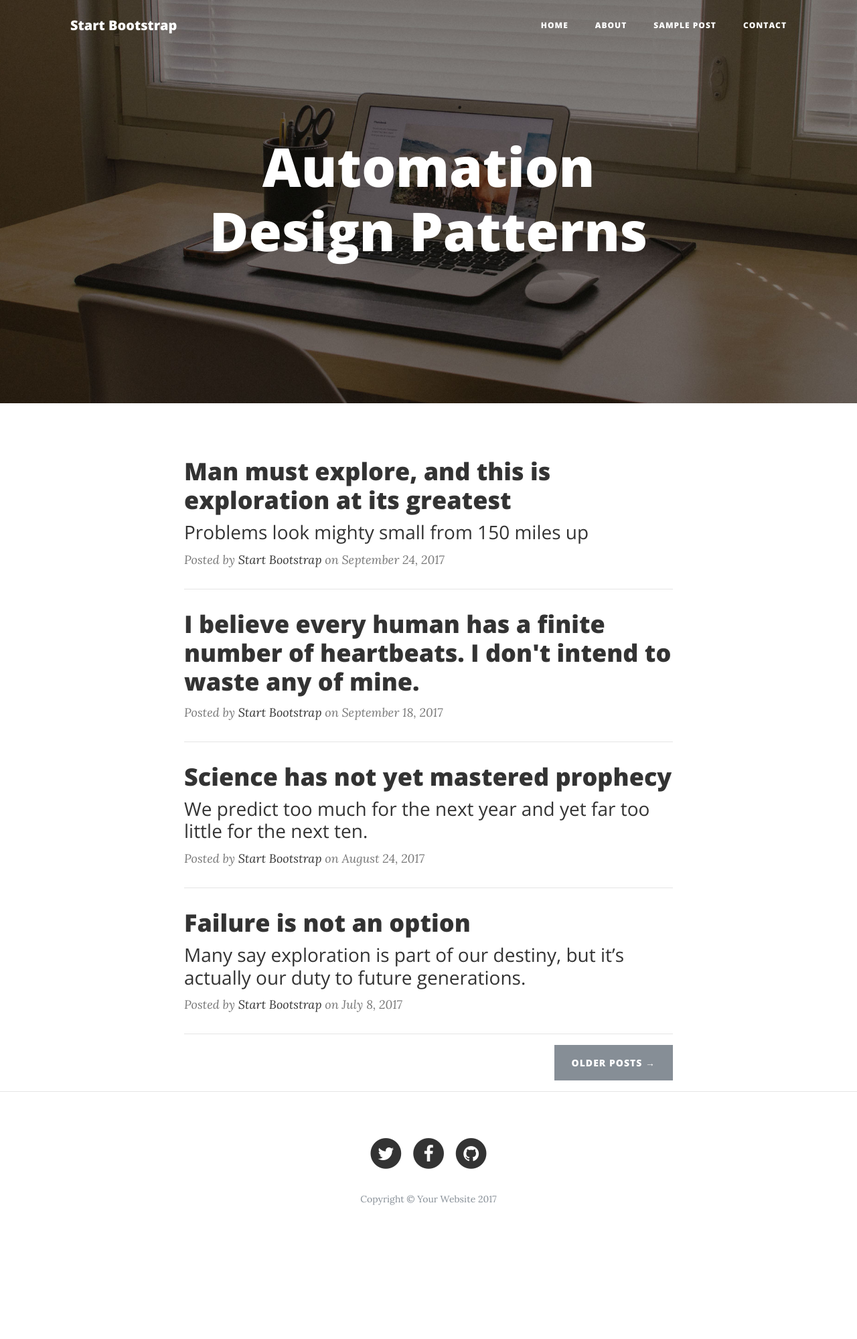
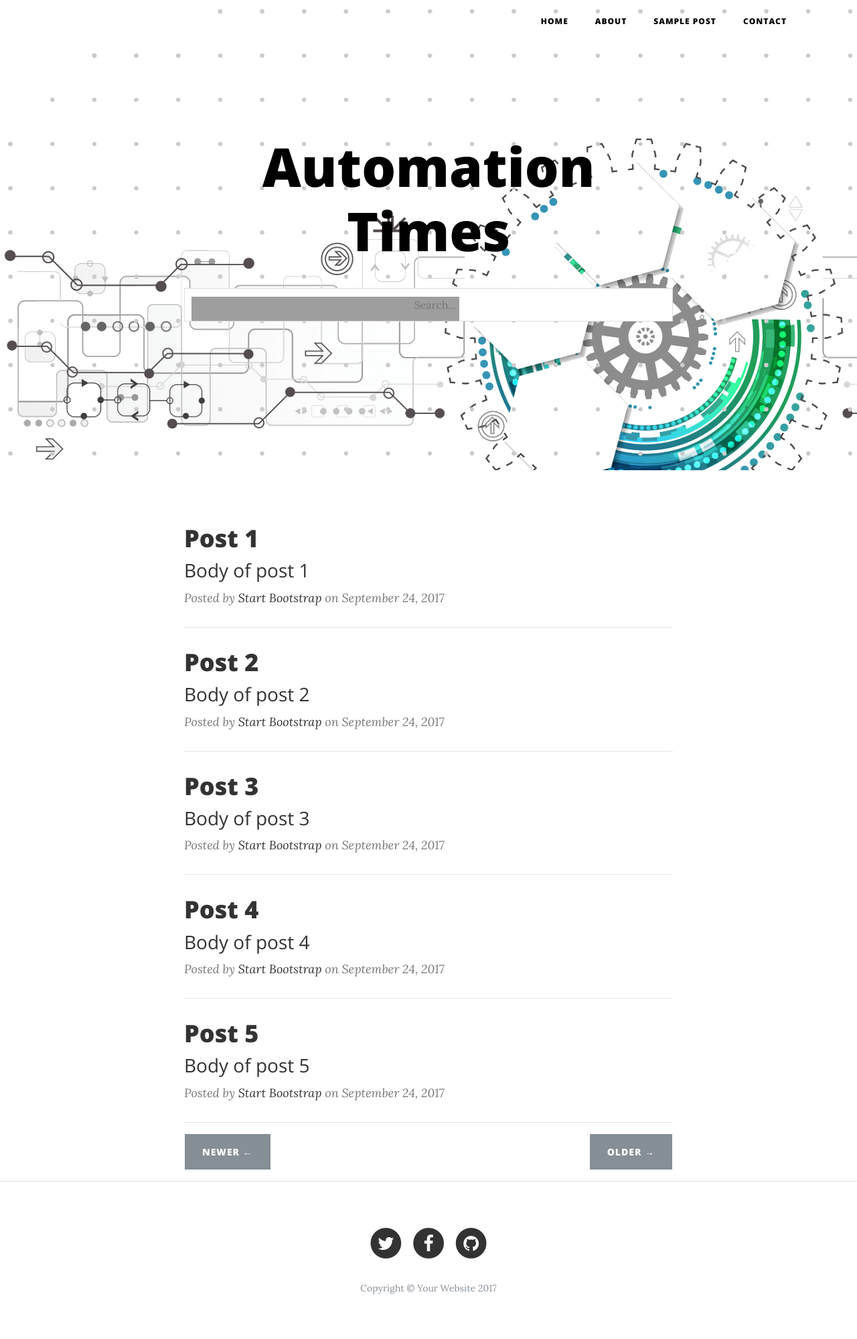
Before and after one commit to paulbodean88/automation-blog, a Django app: template automation_blog/blog/templates/index.html in a window 1280 px wide. Shown: the whole page at 67% size. Before the commit the page ends 1799 px from the top, so only its background shows below. Run offline with Django 3.2, Linux system fonts and the light colour scheme; the template is opened without the code that fills it: values that come from a table or form of the project are taken from there, others are empty; data comes from the database, SQL or seed files in the repository; both versions use the stored data as it was after the commit; some libraries are stand-ins or nearby versions; grey boxes are pictures that could not be loaded.

Commit message:
Description: added pagination and style from Paul

```diff
--- /dev/null
+++ b/automation_blog/blog/templates/header.html
@@ -0,0 +1,64 @@
+
+<html>
+<header class="masthead" style="background: url('/static/img/profile.png')">
+    <div class="container">
+        <div class="row">
+            <div class="col-lg-8 col-md-10 mx-auto">
+                <div class="site-heading" style="color:black;">
+                    <h1>Automation Times</h1>
+                    <br>
+                    <!DOCTYPE html>
+                    <html>
+                    <head>
+                        <style>
+    * {
+      box-sizing: border-box;
+    }
+
+    #myInput {
+      background-image: url('/css/searchicon.png');
+      background-position: 10px 12px;
+      background-repeat: no-repeat;
+      width: 100%;
+      font-size: 16px;
+      padding: 12px 20px 12px 40px;
+      border: 1px solid #ddd;
+      margin-bottom: 12px;
+      text-align:center;
+    }
+
+    #myUL {
+      list-style-type: none;
+      padding: 0;
+      margin: 0;
+    }
+
+    #myUL li a {
+      border: 1px solid #ddd;
+      margin-top: -1px; /* Prevent double borders */
+      background-color: #f6f6f6;
+      padding: 12px;
+      text-decoration: none;
+      font-size: 18px;
+      color: black;
+      display: block
+    }
+
+    #myUL li a:hover:not(.header) {
+      background-color: #eee;
+    }
+
+
+                        </style>
+                    </head>
+                    <body>
+                    <input type="text" id="myInput" onkeyup="myFunction()" placeholder="Search..." title="Type">
+                    </body>
+                    </html>
+                    <span class="subheading"></span>
+                </div>
+            </div>
+        </div>
+    </div>
+</header>
+</html>
--- a/automation_blog/blog/templates/index.html
+++ b/automation_blog/blog/templates/index.html
@@ -9,7 +9,7 @@
     <meta name="description" content="">
     <meta name="author" content="">
 
-    <title>Clean Blog - Start Bootstrap Theme</title>
+    <title>Automation Blog</title>
 
     <!-- Bootstrap core CSS -->
     <link href="{% static 'vendor/bootstrap/css/bootstrap.min.css' %}" rel="stylesheet">
@@ -29,7 +29,6 @@
     <!-- Navigation -->
     <nav class="navbar navbar-expand-lg navbar-light fixed-top" id="mainNav">
       <div class="container">
-        <a class="navbar-brand" href="index.html">Start Bootstrap</a>
         <button class="navbar-toggler navbar-toggler-right" type="button" data-toggle="collapse" data-target="#navbarResponsive" aria-controls="navbarResponsive" aria-expanded="false" aria-label="Toggle navigation">
           Menu
           <i class="fa fa-bars"></i>
@@ -37,16 +36,16 @@
         <div class="collapse navbar-collapse" id="navbarResponsive">
           <ul class="navbar-nav ml-auto">
             <li class="nav-item">
-              <a class="nav-link" href="index.html">Home</a>
+              <a class="nav-link" href="index.html" style="color:black;">Home</a>
             </li>
             <li class="nav-item">
-              <a class="nav-link" href="about.html">About</a>
+              <a class="nav-link" href="about.html" style="color:black;">About</a>
             </li>
             <li class="nav-item">
-              <a class="nav-link" href="post.html">Sample Post</a>
+              <a class="nav-link" href="post.html" style="color:black;">Sample Post</a>
             </li>
             <li class="nav-item">
-              <a class="nav-link" href="contact.html">Contact</a>
+              <a class="nav-link" href="contact.html" style="color:black;">Contact</a>
             </li>
           </ul>
         </div>
@@ -54,84 +53,14 @@
     </nav>
 
     <!-- Page Header -->
-    <header class="masthead" style="background-image: url('blog/static/img/home-bg.jpg')">
-      <div class="container">
-        <div class="row">
-          <div class="col-lg-8 col-md-10 mx-auto">
-            <div class="site-heading">
-              <h1>Automation Design Patterns</h1>
-              <span class="subheading"></span>
-            </div>
-          </div>
-        </div>
-      </div>
-    </header>
+    {% block header_content %}
+        {% include "header.html" %}
+    {% endblock %}
 
     <!-- Main Content -->
-    <div class="container">
-      <div class="row">
-        <div class="col-lg-8 col-md-10 mx-auto">
-          <div class="post-preview">
-            <a href="post.html">
-              <h2 class="post-title">
-                Man must explore, and this is exploration at its greatest
-              </h2>
-              <h3 class="post-subtitle">
-                Problems look mighty small from 150 miles up
-              </h3>
-            </a>
-            <p class="post-meta">Posted by
-              <a href="#">Start Bootstrap</a>
-              on September 24, 2017</p>
-          </div>
-          <hr>
-          <div class="post-preview">
-            <a href="post.html">
-              <h2 class="post-title">
-                I believe every human has a finite number of heartbeats. I don't intend to waste any of mine.
-              </h2>
-            </a>
-            <p class="post-meta">Posted by
-              <a href="#">Start Bootstrap</a>
-              on September 18, 2017</p>
-          </div>
-          <hr>
-          <div class="post-preview">
-            <a href="post.html">
-              <h2 class="post-title">
-                Science has not yet mastered prophecy
-              </h2>
-              <h3 class="post-subtitle">
-                We predict too much for the next year and yet far too little for the next ten.
-              </h3>
-            </a>
-            <p class="post-meta">Posted by
-              <a href="#">Start Bootstrap</a>
-              on August 24, 2017</p>
-          </div>
-          <hr>
-          <div class="post-preview">
-            <a href="post.html">
-              <h2 class="post-title">
-                Failure is not an option
-              </h2>
-              <h3 class="post-subtitle">
-                Many say exploration is part of our destiny, but it’s actually our duty to future generations.
-              </h3>
-            </a>
-            <p class="post-meta">Posted by
-              <a href="#">Start Bootstrap</a>
-              on July 8, 2017</p>
-          </div>
-          <hr>
-          <!-- Pager -->
-          <div class="clearfix">
-            <a class="btn btn-secondary float-right" href="#">Older Posts &rarr;</a>
-          </div>
-        </div>
-      </div>
-    </div>
-
+    {% block main_content %}
+      {% include "main_content.html" %}
+    {% endblock %}
     <hr>
 
     <!-- Footer -->
--- /dev/null
+++ b/automation_blog/blog/templates/main_content.html
@@ -0,0 +1,44 @@
+<html>
+<div class="container">
+    <div class="row">
+        <div class="col-lg-8 col-md-10 mx-auto">
+            {% for post in posts %}
+                <div class="post-preview">
+                    <a href="post.html">
+                        <h2 class="post-title">
+                            {{post.title}}
+                        </h2>
+                        <h3 class="post-subtitle">
+                            {{post.body}}
+                        </h3>
+                    </a>
+                    <p class="post-meta">Posted by
+                        <a href="#">Start Bootstrap</a>
+                        on September 24, 2017</p>
+                </div>
+                <hr>
+            {% endfor %}
+            <!-- Pager -->
+            <table style="width: 100%;">
+                <tr style="width: 0;">
+                    <td class="float-left">
+                        <div class="clearfix">
+                            {% if not next_page == 1 %}
+                                <a class="btn btn-secondary float-left" href="{{prev_page}}">Newer &larr;</a>
+                            {% endif %}
+                        </div>
+                    </td>
+                    <td class="float-right">
+                        <div class="clearfix">
+                            {% if not next_page == -1 %}
+                                <a class="btn btn-secondary float-right" href="{{next_page}}">Older &rarr;</a>
+                            {% endif %}
+                        </div>
+                    </td>
+                </tr>
+            </table>
+        </div>
+    </div>
+</div>
+
+</html>
--- /dev/null
+++ b/automation_blog/blog/templates/pager.html
@@ -0,0 +1,3 @@
+<html>
+
+</html>
--- a/automation_blog/blog/urls.py
+++ b/automation_blog/blog/urls.py
@@ -3,5 +3,6 @@ from . import views
 
 urlpatterns = [
     url(r'^index', views.index, name='index'),
-    url(r'^home', views.home, name='home'),
+    # url(r'^home', views.home, name='index1'),
+    url(r'^home(/[0-9]*)+/', views.home, name='home'),
 ]
```
Also changed, not shown: automation_blog/blog/views.py (+27 -3 lines), automation_blog/blog/static/img/about-bg.jpg (deleted), automation_blog/blog/static/img/contact-bg.jpg (deleted), automation_blog/blog/static/img/home-bg.jpg (deleted), automation_blog/blog/static/img/post-bg.jpg (deleted), automation_blog/blog/static/img/post-sample-image.jpg (deleted), automation_blog/blog/static/img/profile.png (added), automation_blog/db.sqlite3.
